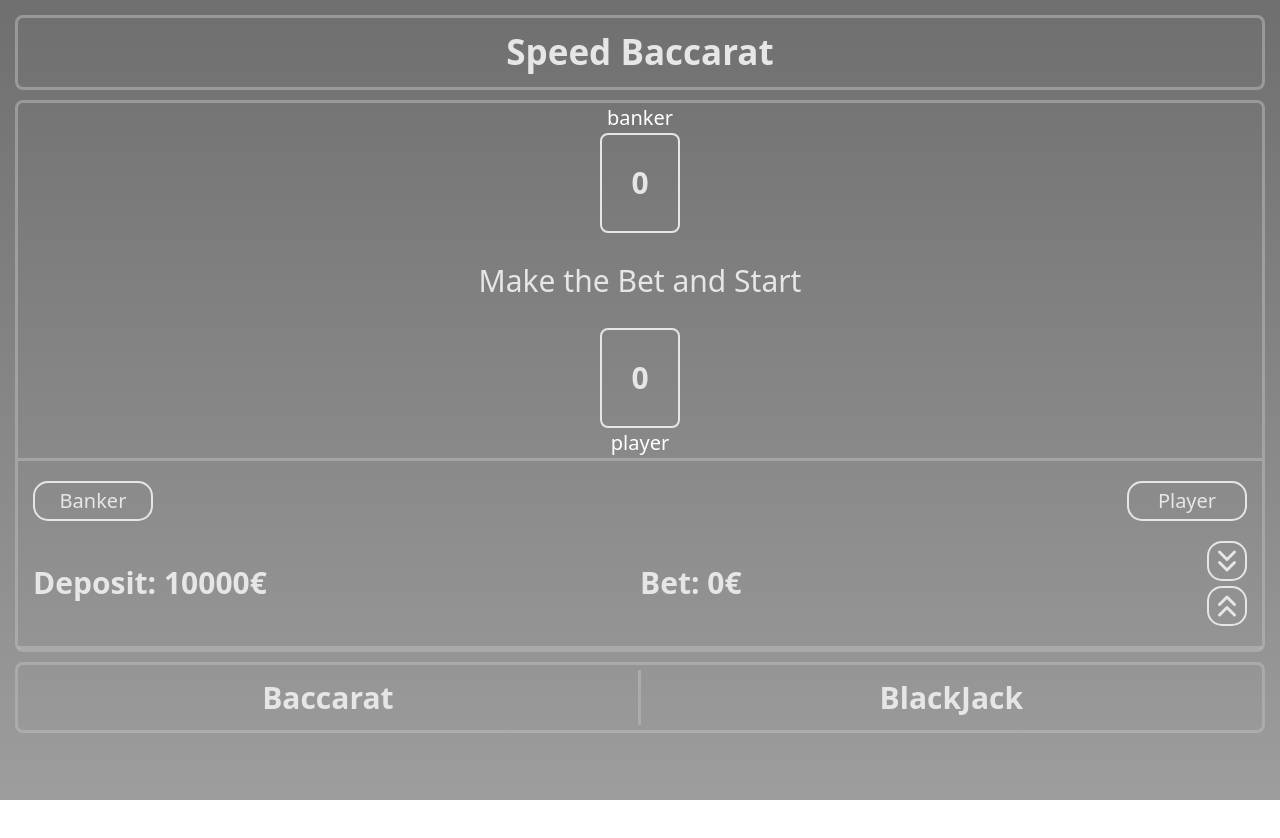
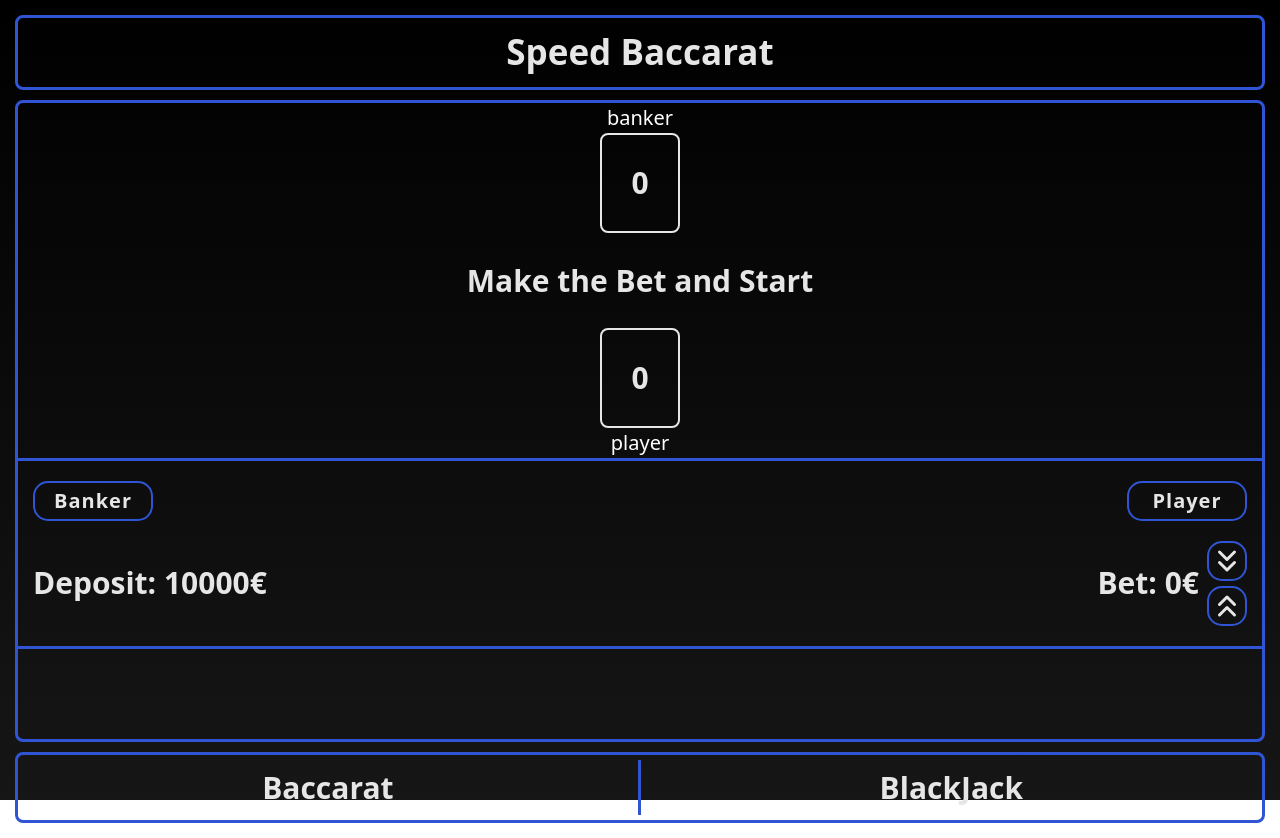
Before and after one commit to andreybyrsa/React-Card-Games, a React (Create React App) app: page / in a window 1280 px wide. Before the commit the page ends 800 px from the top, so only its background shows below. Built offline with nearby package versions, Linux system fonts and the light colour scheme; the HTML template or start-up script is replaced by a standard one.

Commit message:
Изменил стили (color, border, bg-color)

```diff
--- a/src/App.scss
+++ b/src/App.scss
@@ -1,7 +1,7 @@
 .wrapper-page {
   height: 100vh;
   width: 100vw;
-  background: linear-gradient(to top, #9d9d9d, #6f6f6f);
+  background: linear-gradient(to top, #161616, #000000);
 
   &__container {
     padding: 15px 15px;
--- a/src/components/HeaderFooterBlock/HeaderFooterBlock.scss
+++ b/src/components/HeaderFooterBlock/HeaderFooterBlock.scss
@@ -1,7 +1,7 @@
 .header-border-wrapper {
   margin-bottom: 10px;
   background-color: transparent;
-  border: 3px solid rgba(192, 192, 192, 0.5);
+  border: 3px solid rgb(47, 85, 212);
   border-radius: 8px;
 }
 
@@ -19,7 +19,7 @@
 
 .footer-border-wrapper {
   background-color: transparent;
-  border: 3px solid rgba(192, 192, 192, 0.5);
+  border: 3px solid rgb(47, 85, 212);
   border-radius: 8px;
 }
 
@@ -32,7 +32,7 @@
   &__button {
     width: 100%;
     padding: 5px 0;
-    border-right: 3px solid rgba(192, 192, 192, 0.5);
+    border-right: 3px solid rgb(47, 85, 212);
     color: #e6e6e6;
     font-size: 30px;
     font-weight: bold;
@@ -41,7 +41,7 @@
   }
 
   &__button:active {
-    background-color: #6f6f6f;
+    background-color: #2f55d4;
   }
 
   &__button:last-child {
--- a/src/components/ModePage/ModePage.jsx
+++ b/src/components/ModePage/ModePage.jsx
@@ -6,10 +6,14 @@ import {
 
 import './ModePage.scss';
 
+const gameResults = [
+  1, 1, 2, 2, 1, 2,
+];
+
 function ModePage() {
 
   const playerValueRef = useRef();
-  const bankirValueRef = useRef();
+  const bankerValueRef = useRef();
   const betValue = useRef();
 
   const [textResult, setTextResult] = useState('Make the Bet and Start');
@@ -17,13 +21,13 @@ function ModePage() {
   const [deposit, setDeposit] = useState(10000);
 
   const [playerValue, setPlayerValue] = useState(0);
-  const [bankirValue, setBankerValue] = useState(0);
+  const [bankerValue, setBankerValue] = useState(0);
 
   useEffect(() => {
-    bankirValueRef.current = bankirValue;
+    bankerValueRef.current = bankerValue;
     playerValueRef.current = playerValue;
     betValue.current = bet;
-  }, [playerValue, bankirValue, bet])
+  }, [playerValue, bankerValue, bet])
 
   const getRandomPlayerValue = useCallback(() => {
     let randomValue = Math.floor(Math.random() * 11) + 1;
@@ -35,10 +39,10 @@ function ModePage() {
     }
   }, [])
 
-  const getRandomBankirValue = useCallback(() => {
+  const getRandomBankerValue = useCallback(() => {
     let randomValue = Math.floor(Math.random() * 11) + 1;
-    console.log(bankirValueRef.current, randomValue, 'bankir');
-    if (bankirValueRef.current + randomValue >= 10) {
+    console.log(bankerValueRef.current, randomValue, 'bankir');
+    if (bankerValueRef.current + randomValue >= 10) {
       setBankerValue(prev => prev + randomValue - 10);
     } else {
       setBankerValue(prev => prev + randomValue);
@@ -49,10 +53,10 @@ function ModePage() {
     clearInterval(timerFunc1);
     clearInterval(timerFunc2);
     if (value === 'player') {
-      if (playerValueRef.current > bankirValueRef.current) {
+      if (playerValueRef.current > bankerValueRef.current) {
         setDeposit(prev => prev + 2 * betValue.current);
         setBet(0);
-      } else if (playerValueRef.current === bankirValueRef.current) {
+      } else if (playerValueRef.current === bankerValueRef.current) {
         setDeposit(prev => prev + betValue.current);
         setBet(0);
       } else {
@@ -60,10 +64,10 @@ function ModePage() {
         setBet(0);
       }
     } else {
-      if (playerValueRef.current < bankirValueRef.current) {
+      if (playerValueRef.current < bankerValueRef.current) {
         setDeposit(prev => prev + 2 * betValue.current);
         setBet(0);
-      } else if (playerValueRef.current === bankirValueRef.current) {
+      } else if (playerValueRef.current === bankerValueRef.current) {
         setDeposit(prev => prev + betValue.current);
         setBet(0);
       } else {
@@ -85,7 +89,7 @@ function ModePage() {
     setTextResult('');
 
     let timer1 = setInterval(getRandomPlayerValue, 500);
-    let timer2 = setInterval(getRandomBankirValue, 700);
+    let timer2 = setInterval(getRandomBankerValue, 700);
 
     setTimeout(() => makeResult(timer1, timer2, value), 1444);
   }, [bet]);
@@ -107,12 +111,15 @@ function ModePage() {
     return 0;
   }
 
+  const generateResultsTable = () => {
+  }
+
   return (
     <div className="mode-border-wrapper">
       <div className="mode-block">
         <span className="mode-block__players">banker</span>
         <div className="mode-block__game-content no-padding-bottom no-padding-top">
-          <div className="mode-block__card">{bankirValue}</div>
+          <div className="mode-block__card">{bankerValue}</div>
         </div>
 
         <div className="mode-block__game-result">{textResult}</div>
@@ -129,8 +136,8 @@ function ModePage() {
 
         <div className="mode-block__container no-padding-top separate-bottom">
           <div className="mode-block__credits">Deposit: {deposit}€</div>
-          <div className="mode-block__credits">
-            <span>Bet: {bet}€</span>
+          <div style={{justifyContent: 'flex-end',}} className="mode-block__credits">
+            <span style={{marginRight: '8px',}}>Bet: {bet}€</span>
             <div>
               <ChevronsDown
                 onClick={removeBet}
@@ -148,6 +155,19 @@ function ModePage() {
           </div>
         </div>
 
+        <div className="mode-block__table-results">
+          <div className="mode-block__results-1 result"></div>
+          <div className="mode-block__results-2 result"></div>
+          <div className="mode-block__results-3 result"></div>
+          <div className="mode-block__results-4 result"></div>
+          <div className="mode-block__results-5 result"></div>
+          <div className="mode-block__results-6 result"></div>
+          <div className="mode-block__results-7 result"></div>
+          <div className="mode-block__results-8 result"></div>
+          <div className="mode-block__results-9 result"></div>
+          <div className="mode-block__results-10 result"></div>
+        </div>
+
       </div>
     </div>
   );
--- a/src/components/ModePage/ModePage.scss
+++ b/src/components/ModePage/ModePage.scss
@@ -1,6 +1,6 @@
 .mode-border-wrapper {
   background-color: transparent;
-  border: 3px solid rgba(192, 192, 192, 0.5);
+  border: 3px solid rgb(47, 85, 212);
   border-radius: 8px;
 }
 
@@ -34,7 +34,7 @@
     margin: 25px 0;
     color: #e6e6e6;
     font-size: 30px;
-    font-weight: normal;
+    font-weight: bold;
   }
 
   &__card {
@@ -60,15 +60,17 @@
     width: 120px;
     height: 40px;
     background-color: transparent;
-    border: 2px solid #e6e6e6;
+    border: 2px solid #2F55D4;
     border-radius: 15px;
     transition: background-color .4s;
     color: #e6e6e6;
     font-size: 20px;
+    font-weight: bold;
+    letter-spacing: 1px;
   }
 
   &__button:active {
-    background-color: #6f6f6f;
+    background-color: #2F55D4;
   }
 
   &__credits {
@@ -81,14 +83,24 @@
     font-size: 30px;
     font-weight: bold;
   }
+
+  &__table-results {
+    display: flex;
+    flex-direction: row;
+    justify-content: flex-start;
+    padding: 0 20px;
+    width: 100%;
+    height: 90px;
+  }
+
 }
 
 .separate-top {
-  border-top: 3px solid rgba(192, 192, 192, 0.5);
+  border-top: 3px solid rgb(47, 85, 212);
 }
 
 .separate-bottom {
-  border-bottom: 3px solid rgba(192, 192, 192, 0.5);
+  border-bottom: 3px solid rgb(47, 85, 212);
 }
 
 .no-padding-top {
@@ -103,9 +115,14 @@
   margin-bottom: 5px;
   width: 40px;
   height: 40px;
-  border: 2px solid #e6e6e6;
+  border: 2px solid #2f55d4;
 }
 
 .icon:last-child {
   margin-bottom: 0;
 }
+
+.result {
+  flex-direction: column;
+  margin-right: 5px;
+}
```
